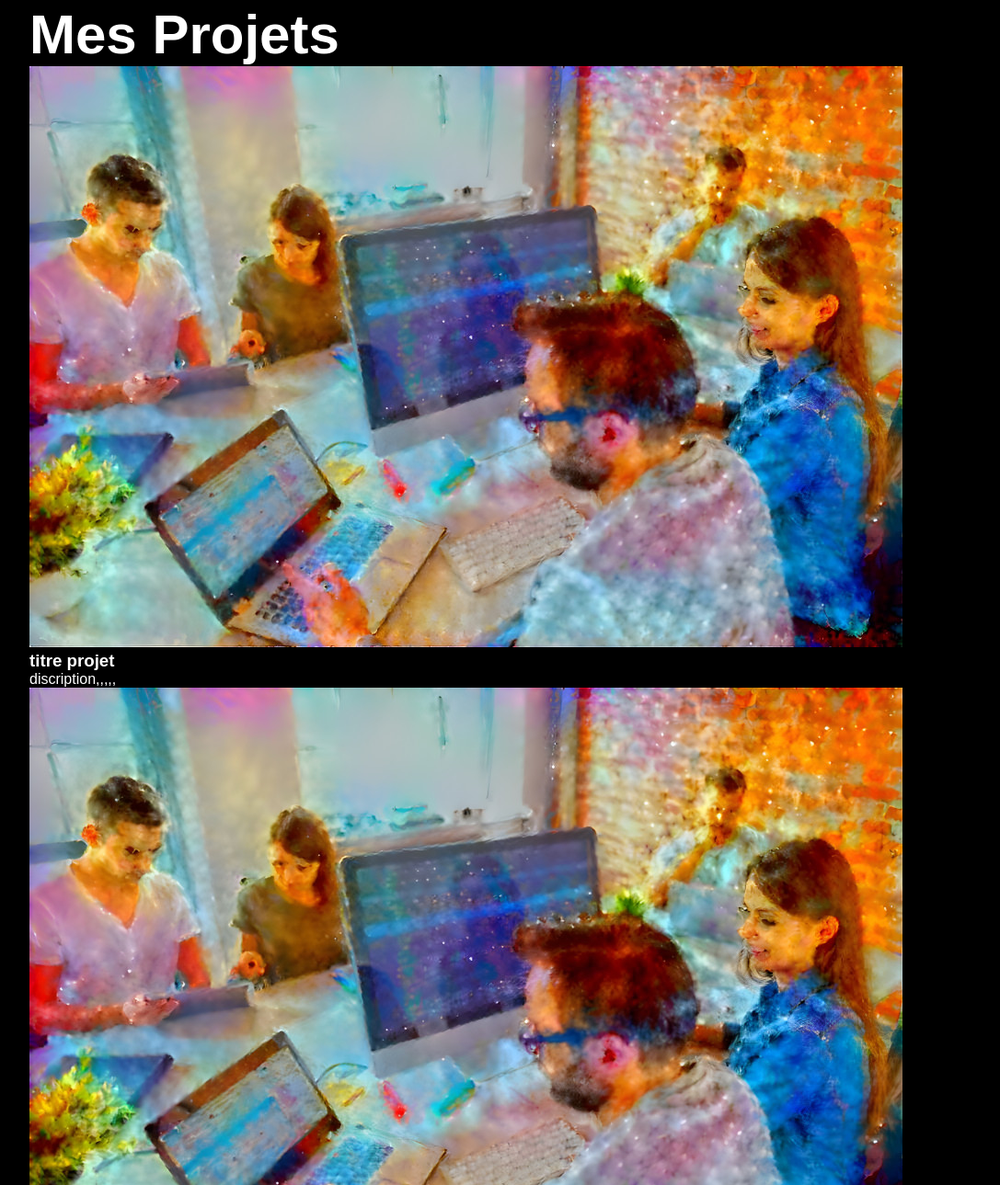
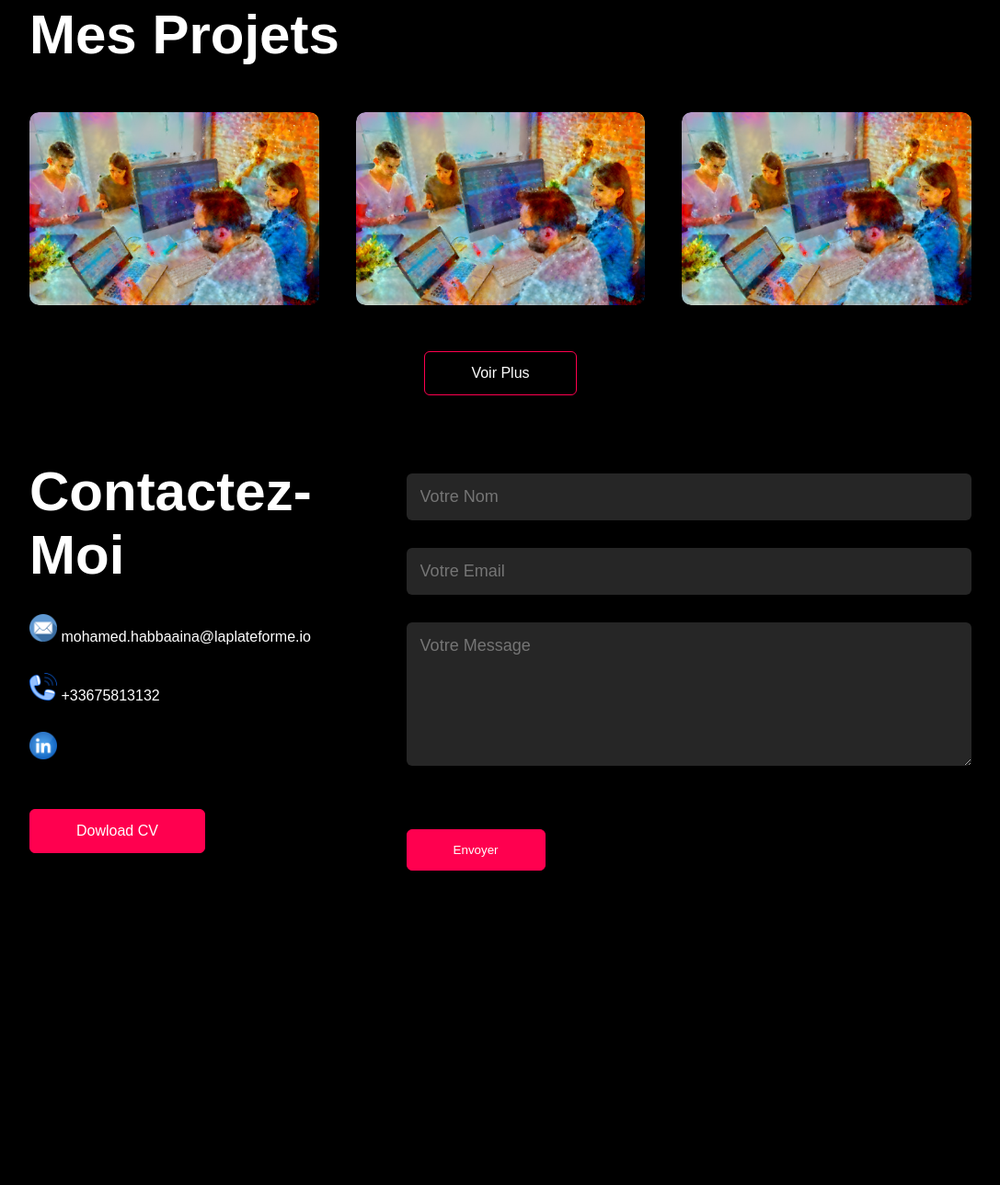
Before and after one commit to mohamed-habbaaina/portfolio, a plain HTML site: page index.html in a window 1280 px wide. Shown: the part 1511-2800 px from the top of the page at 92% size, without its empty margins (96-1183 px from the left). After the commit the page ends 2518 px from the top, so only its background shows below. Drawn offline with Linux system fonts and the light colour scheme.

Commit message:
menu hamberger

```diff
--- a/index.html
+++ b/index.html
@@ -12,12 +12,14 @@
         <div class="container">
             <nav>
                 <img src="img/cv.jpg" alt="logo" class="logo">
-                <ul>
+                <ul id="sidemenu">
                     <li><a href="#">Home</a></li>
                     <li><a href="#">About</a></li>
                     <li><a href="#">Projets</a></li>
                     <li><a href="#">Contact</a></li>
+                    <img class="fas" src="img/x.png" onclick="closemenu()">
                 </ul>
+                <img class="fas" src="img/berger.png" onclick="openmenu()">
             </nav>
             <div class="header-text">
                 <p>Apprenti Développeur Web - En Reconversion</p>
@@ -121,18 +123,17 @@
                     <p><img style="width: 30px;" src="img/email.png">  mohamed.habbaaina@laplateforme.io</p>
                     <p><img style="width: 30px;" src="img/phon.png">  +33675813132</p>
                     <p><a href="https://www.linkedin.com/in/mohamed-habbaaina-62618725a/"><img style="width: 30px;" src="img/linkedin.png"></a></p>
-                    <a href="" class="btn btn2">Dowload CV</a>
+                    <a href="img/mohamed-habbaaina_cv.pdf" download class="btn btn2">Dowload CV</a>
                 </div>
                 <div class="contact-right">
                     <form action="#">
                         <input type="text" name="Name" placeholder="Votre Nom" required>
                         <input type="email" name="email" placeholder="Votre Email" required>
                         <textarea name="Message" rows="6" placeholder="Votre Message"></textarea>
-                        <button type="submit">Envoyer</button>
+                        <button type="submit" class="btn btn2">Envoyer</button>
                     </form>
                 </div>
             </div>
-
         </div>
     </div>
 <script>
@@ -150,5 +151,15 @@
         document.getElementById(tabname).classList.add("active-tab");
     }
 </script>
+<script>
+    var sidemenu = document.getElementById("sidemenu");
+
+    function openmenu(){
+        sidemenu.style.right = "0";
+    }
+    function closemenu(){
+        sidemenu.style.right = "-200px";
+    }
+</script>
 </body>
 </html>
--- a/style.css
+++ b/style.css
@@ -11,7 +11,8 @@ body{
 #header{
     width: 100vw;
     height: 100vh;
-    background-image: url(img/background.png);
+    background-image: url(img/.jpg);
+    backdrop-filter: 10px;
     background-size: cover;
     background-position: center;
 }
@@ -117,7 +118,7 @@ nav ul li a:hover::after{
     margin: 10px 0;
 }
 .tab-contents ul li span{
-    color: red;
+    color: rgb(151, 78, 78);
     font-size: 14px;
 }
 .tab-contents{
@@ -126,3 +127,137 @@ nav ul li a:hover::after{
 .tab-contents.active-tab{
     display: block;
 }
+
+
+.work-list{
+    display: grid;
+    grid-template-columns: repeat(auto-fit, minmax(250px, 1fr));
+    grid-gap: 40px;
+    margin-top: 50px;
+}
+.work{
+    border-radius: 10px;
+    position: relative;
+    overflow: hidden;
+}
+.work img{
+    width: 100%;
+    border-radius: 10px;
+    display: block;
+    transition: 0.5s;
+}
+#img-prog{
+    width: 17%;
+    padding: 0 3%;
+}
+.layer{
+    width: 100%;
+    height: 100%;
+    background: linear-gradient(rgba(0,0,0,0.6), #ff004f);
+    border-radius: 10PX;
+    position: absolute;
+    left: 0;
+    bottom: o;
+    overflow: hidden;
+    display: flex;
+    align-items: center;
+    justify-content: center;
+    flex-direction: column;
+    padding: O 40px;
+    text-align: center;
+    font-size: 14px;
+    transition: height 0.5s;
+
+}
+.layer h3{
+    font-weight: 500;
+    margin-bottom: 20px;
+}
+.work:hover img{
+    transform: scale(1.1);
+}
+.work:hover .layer{
+height: 100%;
+}
+.btn{
+    display: block;
+    margin: 50px auto;
+    width: fit-content;
+    border: 1px solid #ff004f;
+    padding: 14px 50px;
+    border-radius: 6px;
+    text-decoration: none;
+    color: white;
+    /* transition: 0.5; */
+}
+.btn:hover{
+    background: #ff004f;
+}
+/* contact */
+.contact-left{
+    flex-basis: 35%;
+}
+.contact-right{
+    flex-basis: 60%;
+}
+.contact-left p{
+    margin-top: 30px;
+}
+.btn.btn2{
+    display: inline-block;
+    background: #ff004f;
+}
+.contact-right form{
+    width: 100%;
+}
+form input, form textarea{
+    width: 100%;
+    border: 0;
+    outline: none;
+    background: #262626;
+    padding: 15px;
+    margin: 15px 0;
+    color: white;
+    font-size: 18px;
+    border-radius: 6px;
+}
+/* media screen */
+nav .fas{
+    display: none;
+}
+@media only screen and (max-width: 600px) {
+    .header-text{
+        margin-top: 50%;
+        font-size: 16px;
+    }
+    .header-text h1{
+        font-size: 30px;
+    }
+    nav .fas{
+        display: block;
+        width: 25px;
+    }
+    nav ul{
+        background: #ff004f;
+        position: fixed;
+        top: 0;
+        right: -200px;
+        width: 200px;
+        height: 100vh;
+        padding-top: 50px;
+        z-index: 2;
+        transition: right 0.5s;
+    }
+    nav ul li{
+        display: block;
+        margin: 25px;
+    }
+    nav ul .fas{
+        position: absolute;
+        top: 25px;
+        left: 25px;
+        cursor: pointer;
+
+    }
+
+}
```
